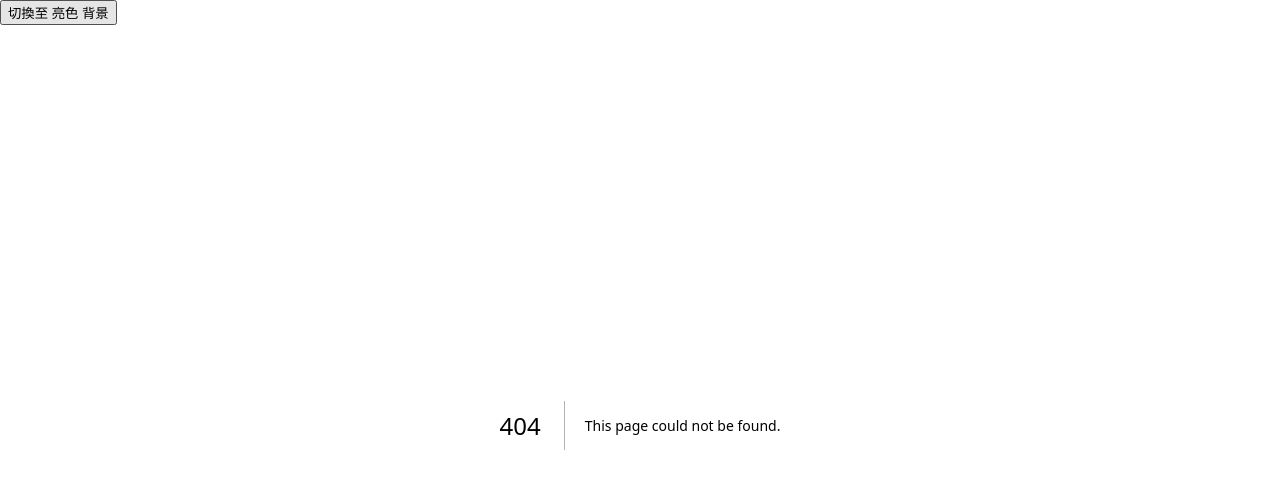
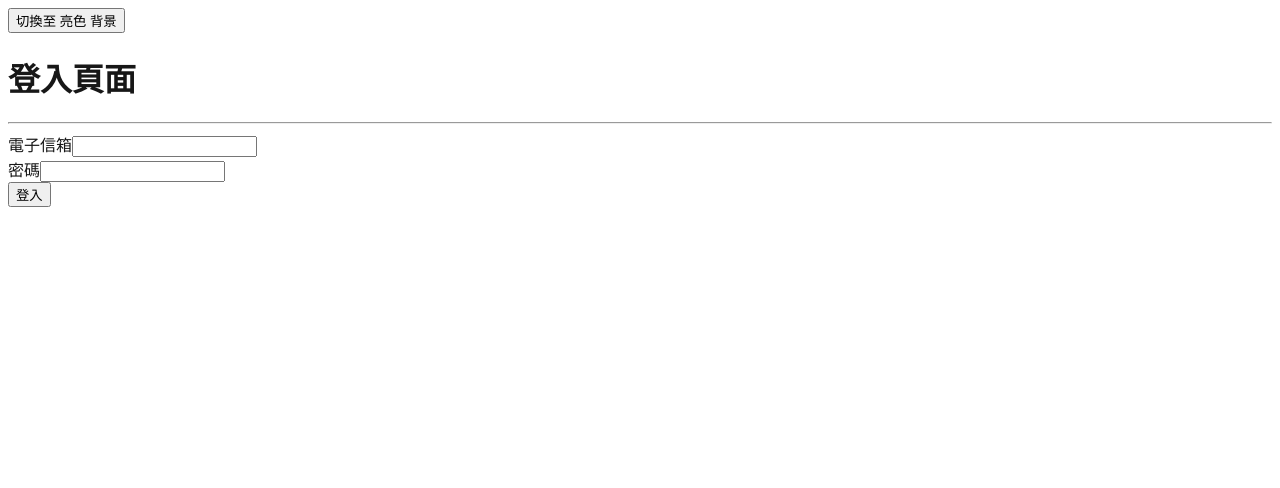
Before and after one commit to sugarban-p/react-lectures, a Next.js app: page /ch5-props/user/login in a window 1280 px wide. Before the commit this address had no page. Shown: the top 488 px of the page. Built offline with nearby package versions, Linux system fonts and the light colour scheme.

Commit message:
context 練習 - 會員登入

```diff
--- /dev/null
+++ b/app/_side-projects/user/login/page.tsx
@@ -0,0 +1,55 @@
+'use client';
+
+import { useState } from 'react';
+import { useUser } from '@/context/user';
+import { useRouter } from 'next/navigation';
+
+export default function LoginPage() {
+  const { user, login, logout, isLoggedIn } = useUser();
+  const [email, setEmail] = useState(user?.email || '');
+  const [password, setPassword] = useState(user?.password || '');
+  const router = useRouter();
+
+  return (
+    <>
+      <h1>登入頁面</h1>
+      <hr />
+      <div>
+        電子信箱
+        <input
+          type="email"
+          value={email}
+          onChange={(e) => {
+            setEmail(e.target.value);
+          }}
+          disabled={isLoggedIn}
+        ></input>
+      </div>
+      <div>
+        密碼
+        <input
+          type="password"
+          value={password}
+          onChange={(e) => {
+            setPassword(e.target.value);
+          }}
+        ></input>
+      </div>
+      <div>
+        <button
+          onClick={() => {
+            const result = login(email, password);
+            if (!result.success) {
+              alert('電子信箱或密碼錯誤');
+            } else {
+              alert(`登入成功：${result.userName}\n即將跳轉至個人資料頁面`);
+              router.push('./profile');
+            }
+          }}
+        >
+          登入
+        </button>
+      </div>
+    </>
+  );
+}
--- /dev/null
+++ b/app/_side-projects/user/profile/page.tsx
@@ -0,0 +1,39 @@
+'use client';
+
+import { useState } from 'react';
+import { useUser } from '@/context/user';
+import { useRouter } from 'next/navigation';
+
+export default function ProfilePage() {
+  const { user, logout } = useUser();
+  const router = useRouter();
+
+  return (
+    <>
+      <h1>個人資料</h1>
+      <hr />
+      <ul>
+        <li>
+          <strong>姓名&emsp;&emsp;&emsp;|</strong>
+          &emsp;
+          {user?.name}
+        </li>
+        <li>
+          <strong>電子信箱&emsp;|</strong>
+          &emsp;
+          {user?.email}
+        </li>
+      </ul>
+      <button
+        onClick={() => {
+          if (confirm('確定登出?')) {
+            logout();
+            router.push('./login');
+          }
+        }}
+      >
+        登出
+      </button>
+    </>
+  );
+}
--- /dev/null
+++ b/app/ch5-props/user/login/page.tsx
@@ -0,0 +1,55 @@
+'use client';
+
+import { useState } from 'react';
+import { useUser } from '@/context/user';
+import { useRouter } from 'next/navigation';
+
+export default function LoginPage() {
+  const { user, login, logout, isLoggedIn } = useUser();
+  const [email, setEmail] = useState(user?.email || '');
+  const [password, setPassword] = useState(user?.password || '');
+  const router = useRouter();
+
+  return (
+    <>
+      <h1>登入頁面</h1>
+      <hr />
+      <div>
+        電子信箱
+        <input
+          type="email"
+          value={email}
+          onChange={(e) => {
+            setEmail(e.target.value);
+          }}
+          disabled={isLoggedIn}
+        ></input>
+      </div>
+      <div>
+        密碼
+        <input
+          type="password"
+          value={password}
+          onChange={(e) => {
+            setPassword(e.target.value);
+          }}
+        ></input>
+      </div>
+      <div>
+        <button
+          onClick={() => {
+            const result = login(email, password);
+            if (!result.success) {
+              alert('電子信箱或密碼錯誤');
+            } else {
+              alert(`登入成功：${result.userName}\n即將跳轉至個人資料頁面`);
+              router.push('./profile');
+            }
+          }}
+        >
+          登入
+        </button>
+      </div>
+    </>
+  );
+}
--- /dev/null
+++ b/app/ch5-props/user/profile/page.tsx
@@ -0,0 +1,39 @@
+'use client';
+
+import { useState } from 'react';
+import { useUser } from '@/context/user';
+import { useRouter } from 'next/navigation';
+
+export default function ProfilePage() {
+  const { user, logout } = useUser();
+  const router = useRouter();
+
+  return (
+    <>
+      <h1>個人資料</h1>
+      <hr />
+      <ul>
+        <li>
+          <strong>姓名&emsp;&emsp;&emsp;|</strong>
+          &emsp;
+          {user?.name}
+        </li>
+        <li>
+          <strong>電子信箱&emsp;|</strong>
+          &emsp;
+          {user?.email}
+        </li>
+      </ul>
+      <button
+        onClick={() => {
+          if (confirm('確定登出?')) {
+            logout();
+            router.push('./login');
+          }
+        }}
+      >
+        登出
+      </button>
+    </>
+  );
+}
--- a/app/layout.tsx
+++ b/app/layout.tsx
@@ -1,5 +1,6 @@
 import type { Metadata } from 'next';
 import './globals.css';
+import { UserProvider } from '@/context/user';
 import { ThemeProvider } from '@/context/theme'; // @ : 專案根目錄
 import { CartProvider } from '@/context/cart'; // @ : 專案根目錄
 import ThemeSwitch from './_components/theme-switch';
@@ -20,7 +21,9 @@ export default function RootLayout({
         {/* 在根元件包上 provider，提供context給底下所有頁面 */}
         <ThemeProvider>
           <ThemeSwitch />
-          <CartProvider>{children}</CartProvider>
+          <UserProvider>
+            <CartProvider>{children}</CartProvider>
+          </UserProvider>
         </ThemeProvider>
       </body>
     </html>
--- a/app/page.tsx
+++ b/app/page.tsx
@@ -52,6 +52,10 @@ export default function HomePage() {
         <a href="/ch5-props/cart-v2">
           context 練習 - 購物車v2 ( /ch5-props/cart-v2 )
         </a>
+        <br />{' '}
+        <a href="/ch5-props/user/login">
+          context 練習 - 會員登入 ( /ch5-props/user/login )
+        </a>
         <br />
       </div>
     </>
--- /dev/null
+++ b/context/user.tsx
@@ -0,0 +1,87 @@
+'use client';
+
+import { useState, createContext, useContext } from 'react';
+
+// 正式專案中通常不會把 password 存在前端的 user 物件，密碼驗證應該交給後端處理
+interface User {
+  id: number;
+  name: string;
+  email: string;
+  password: string;
+}
+
+const userList = [
+  {
+    id: 1,
+    name: 'JK',
+    email: 'jk@test.com',
+    password: '123456',
+  },
+  {
+    id: 2,
+    name: 'JK2',
+    email: 'jk2@test.com',
+    password: '123456',
+  },
+];
+
+type LoginResult =
+  | {
+      success: true;
+      userName: string;
+    }
+  | {
+      success: false;
+    };
+
+interface UserContextType {
+  user: User | null;
+  login: (email: string, password: string) => LoginResult;
+  logout: () => void;
+  isLoggedIn: boolean;
+}
+
+const UserContext = createContext<UserContextType | null>(null);
+UserContext.displayName = 'UserContext';
+
+export function UserProvider({ children }: { children: React.ReactNode }) {
+  const [users, setUsers] = useState<User[]>(userList);
+  const [user, setUser] = useState<User | null>(null);
+  const isLoggedIn = Boolean(user);
+
+  const login = (email: string, password: string): LoginResult => {
+    const foundUser = users.find((user) => user.email === email);
+    if (foundUser && foundUser.password === password) {
+      setUser(foundUser);
+      return { success: true, userName: foundUser.name };
+    } else {
+      return { success: false };
+    }
+  };
+  const logout = () => {
+    setUser(null);
+  };
+
+  return (
+    <>
+      <UserContext.Provider
+        value={{
+          user,
+          login,
+          logout,
+          isLoggedIn,
+        }}
+      >
+        {children}
+      </UserContext.Provider>
+    </>
+  );
+}
+
+export const useUser = () => {
+  const context = useContext(UserContext);
+  if (!context) {
+    throw Error('it must be used within UserProvider');
+  }
+  return context;
+};
```
